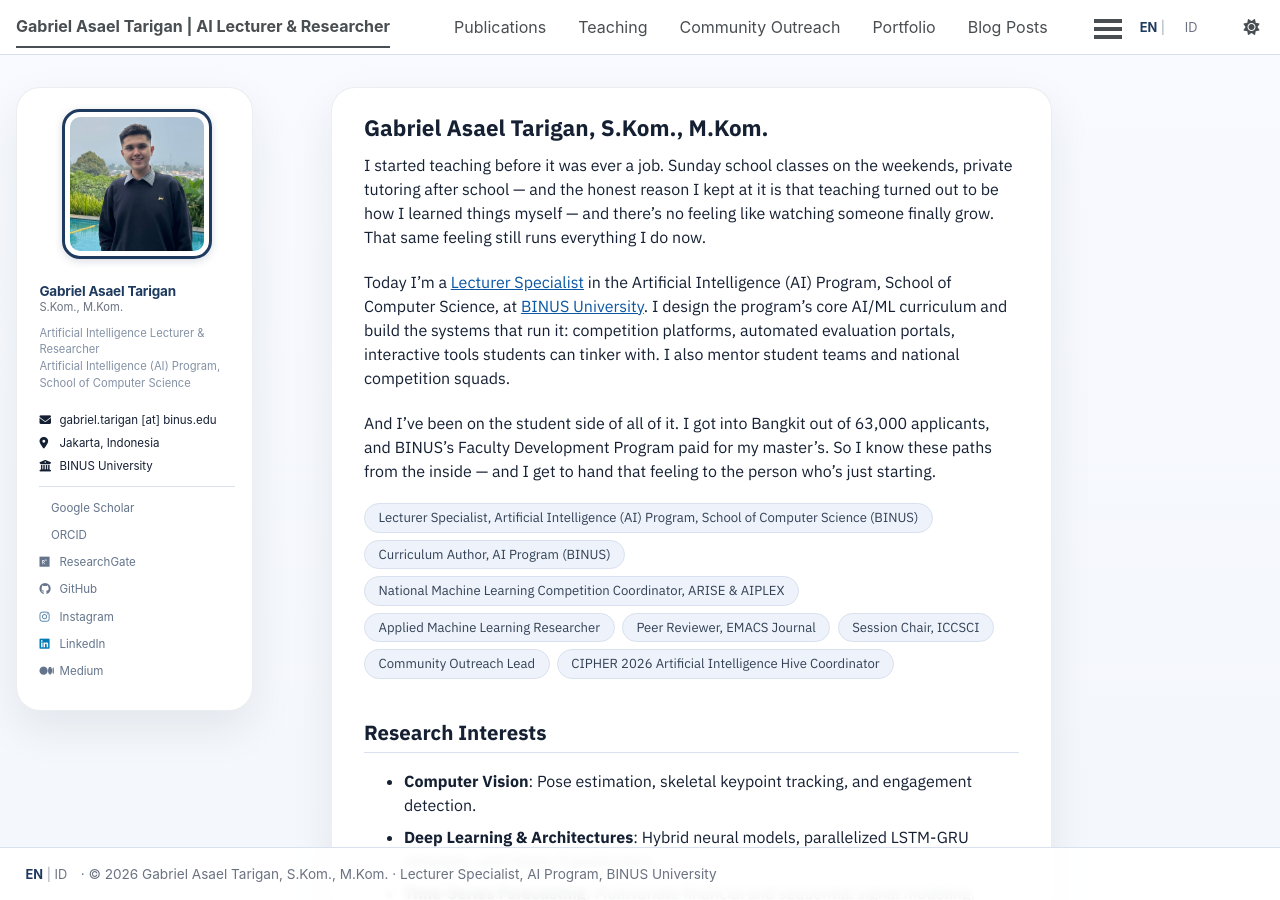
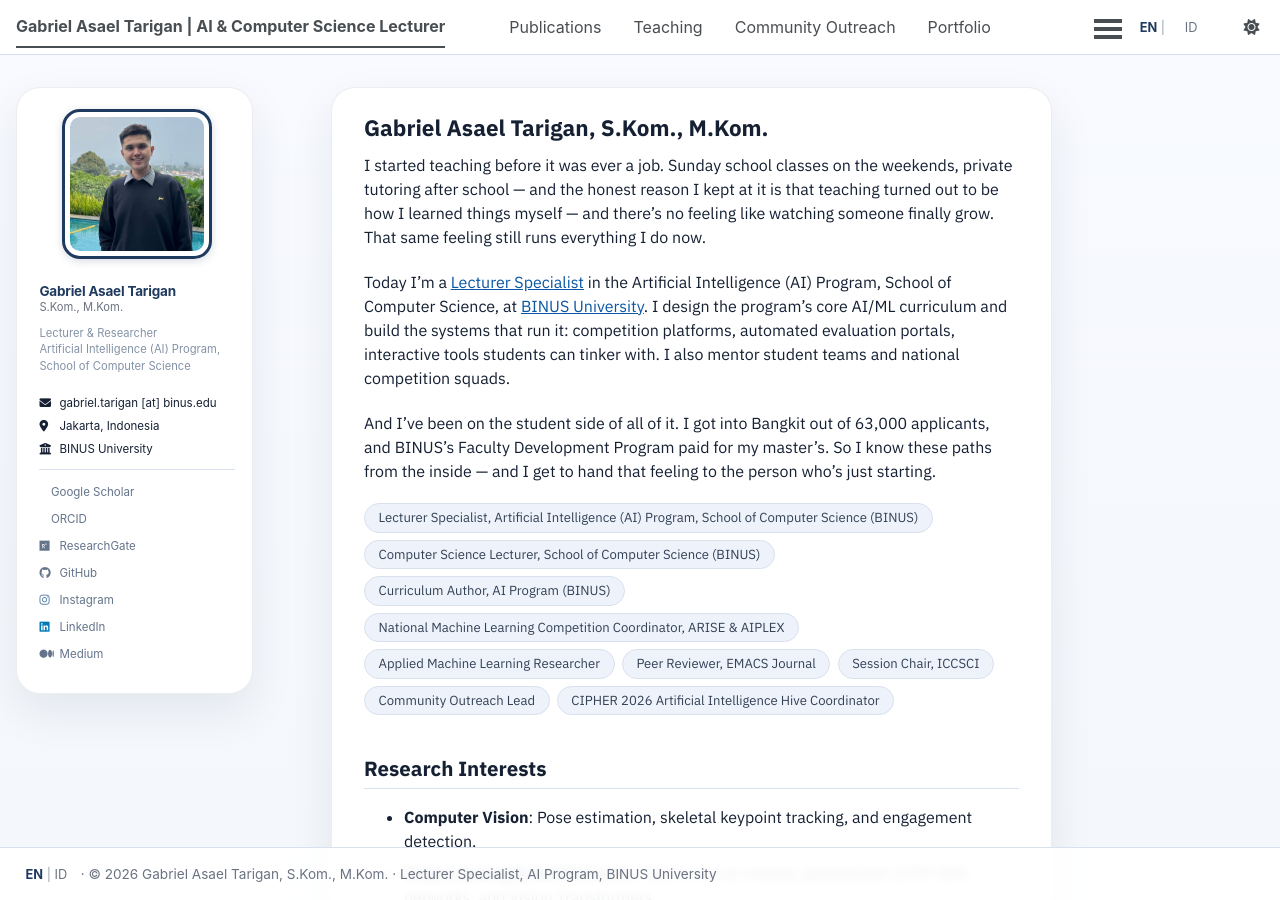
Before and after one commit to asaeltarigan/asaeltarigan.github.io, a Jekyll site: the page built from _pages/about.md, in a window 1280 px wide and 900 px high. Built offline with Jekyll 4.4.1, drawn with Linux system fonts in a browser that asks for light colours; a style sheet for code colours, icons or effects is not loaded.

Commit message:
Sidebar: drop AI prefix; add computer science to branding
- bio: Lecturer & Researcher / Artificial Intelligence (AI) Program, School of Computer Science
- site title: AI & Computer Science Lecturer
- meta description and homepage description now name computer science / School of Computer Science
- added a Computer Science Lecturer role chip

```diff
--- a/_config.yml
+++ b/_config.yml
@@ -9,10 +9,10 @@
 # Basic Site Settings
 locale                   : "en-US"
 site_theme               : "default" # The available themes options are "default", "air", "sunrise", "mint", "dirt" and "contrast"
-title                    : "Gabriel Asael Tarigan | AI Lecturer & Researcher"
+title                    : "Gabriel Asael Tarigan | AI & Computer Science Lecturer"
 title_separator          : "-"
 name                     : &name "Gabriel Asael Tarigan"
-description              : &description "Gabriel Asael Tarigan - Artificial Intelligence Lecturer & Researcher in the Artificial Intelligence (AI) Program, School of Computer Science at BINUS University. Applied ML: time-series forecasting, ML systems, MLOps, and the AI curriculum I designed and built."
+description              : &description "Gabriel Asael Tarigan - Lecturer & Researcher in the Artificial Intelligence (AI) Program, School of Computer Science at BINUS University, Jakarta. A computer science lecturer working on applied ML: time-series forecasting, ML systems, MLOps, and the AI curriculum he designed and built."
 url                      : https://asaeltarigan.github.io # The base hostname & protocol for your site e.g. "https://[your GitHub username].github.io",
                                                            # or if you already have some other page hosted on Github then use "https://[your GitHub username].github.io/[Your Repo Name]"
 baseurl                  : "" # the subpath of your site, e.g. "/blog"
@@ -26,7 +26,7 @@ author:
   avatar           : "profile.jpg"
   name             : "Gabriel Asael Tarigan, S.Kom., M.Kom."
   pronouns         : # example: "she/her"
-  bio              : "Artificial Intelligence Lecturer & Researcher<br>Artificial Intelligence (AI) Program, School of Computer Science"
+  bio              : "Lecturer & Researcher<br>Artificial Intelligence (AI) Program, School of Computer Science"
   location         : "Jakarta, Indonesia"
   employer         : "BINUS University"
   uri              : # URL
--- a/_data/authors.yml
+++ b/_data/authors.yml
@@ -4,6 +4,6 @@ Gabriel Asael Tarigan:
   name        : "Gabriel Asael Tarigan"
   uri         : "https://asaeltarigan.github.io"
   email       : "gabriel.tarigan@binus.edu"
-  bio         : "Artificial Intelligence Lecturer & Researcher, Artificial Intelligence (AI) Program, School of Computer Science, BINUS University"
+  bio         : "Lecturer & Researcher, Artificial Intelligence (AI) Program, School of Computer Science, BINUS University"
   avatar      : "profile.svg"
   github      : "asaeltarigan"
--- a/_pages/about.md
+++ b/_pages/about.md
@@ -1,7 +1,8 @@
 ---
 permalink: /
 title: "Gabriel Asael Tarigan, S.Kom., M.Kom."
-seo_title: "Gabriel Asael Tarigan | AI Lecturer & Researcher"
+seo_title: "Gabriel Asael Tarigan | AI & Computer Science Lecturer"
+description: "Gabriel Asael Tarigan is a computer science lecturer and researcher at BINUS University, teaching in the Artificial Intelligence (AI) Program, School of Computer Science. He works on applied machine learning, ML systems and MLOps, and designed the AI curriculum."
 author_profile: true
 redirect_from:
   - /about/
@@ -16,6 +17,7 @@ And I've been on the student side of all of it. I got into Bangkit out of 63,000
 
 <ul class="role-chips">
 <li>Lecturer Specialist, Artificial Intelligence (AI) Program, School of Computer Science (BINUS)</li>
+<li>Computer Science Lecturer, School of Computer Science (BINUS)</li>
 <li>Curriculum Author, AI Program (BINUS)</li>
 <li>National Machine Learning Competition Coordinator, ARISE &amp; AIPLEX</li>
 <li>Applied Machine Learning Researcher</li>
```
